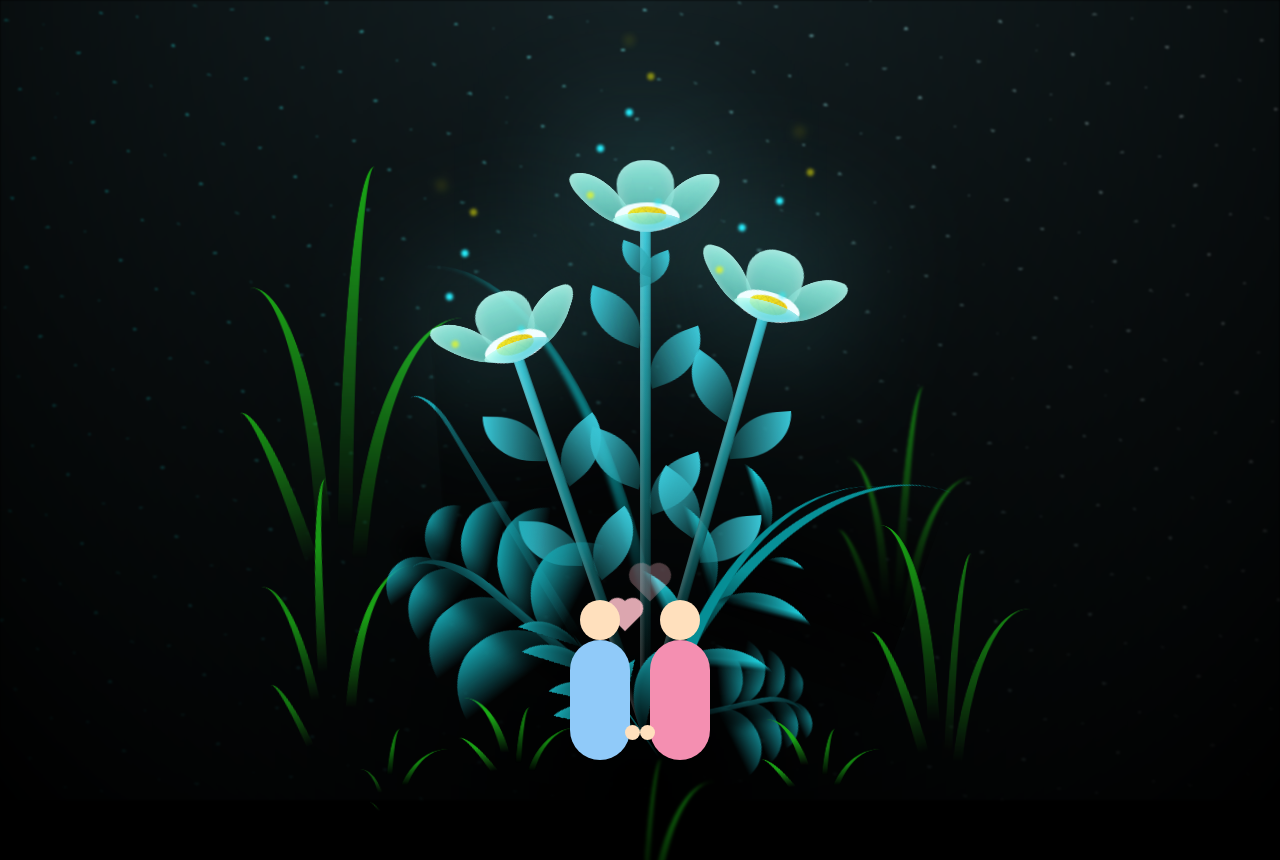
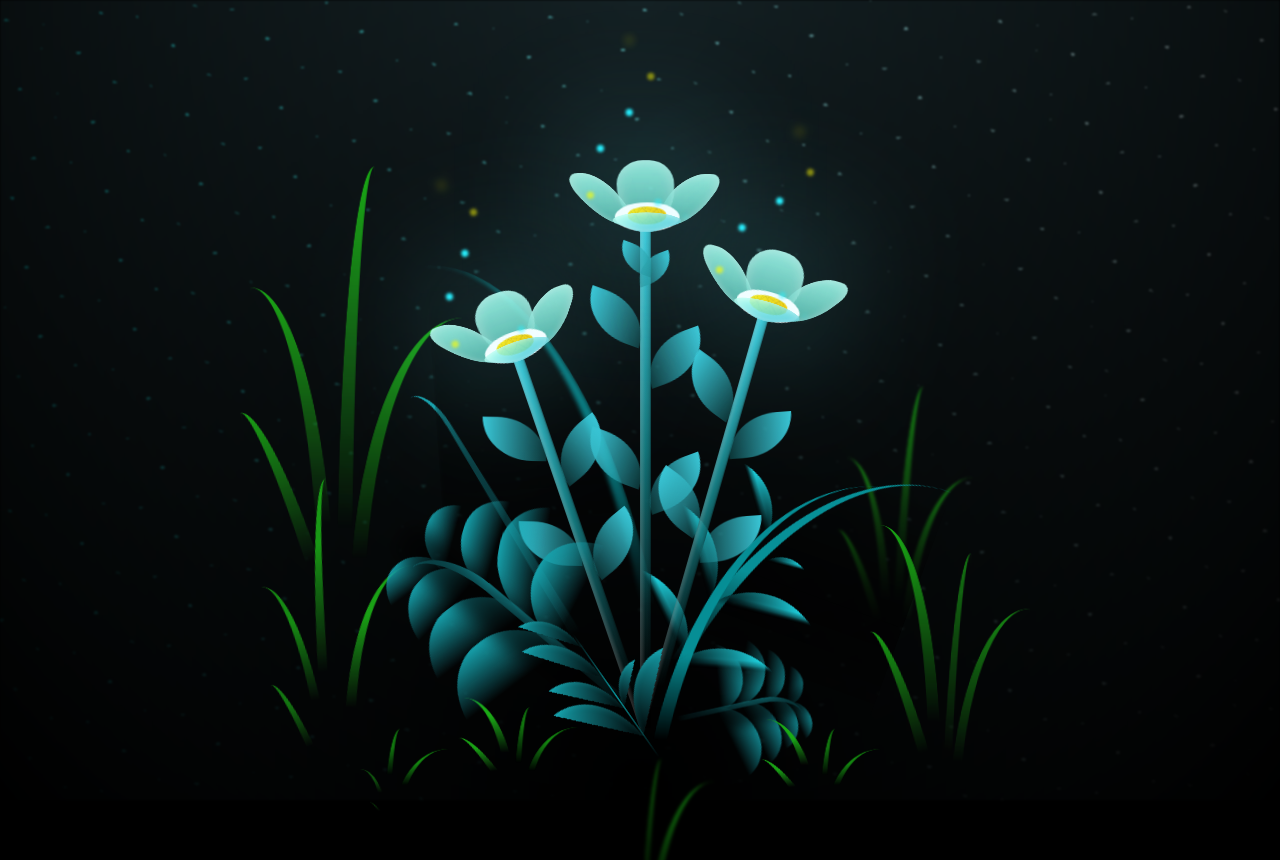
Before and after one commit to nafaa19/hadiah, a plain HTML site: page flower.html in a window 1280 px wide. Shown: the top 860 px of the page. Drawn offline with Linux system fonts and the light colour scheme.

Commit message:
Update flower.html

```diff
--- a/flower.html
+++ b/flower.html
@@ -7,130 +7,6 @@
     <link rel="stylesheet" href="css/main.css">
     <link rel="icon" href="img/flowers.png" type="image/x-icon">
     <title>flowers</title>
-<style>
-    /* === CSS Anak Laki-laki dan Perempuan Bergandengan === */
-    .kids-scene {
-      position: absolute;
-      bottom: 40px;
-      width: 100%;
-      height: 150px;
-      pointer-events: none;
-      z-index: 20;
-    }
-
-    .kid {
-      width: 60px;
-      height: 120px;
-      background-color: #fdd;
-      border-radius: 30px;
-      position: absolute;
-      bottom: 0;
-      animation-duration: 5s;
-      animation-fill-mode: forwards;
-    }
-
-    .kid::before {
-      content: '';
-      position: absolute;
-      top: -40px;
-      left: 50%;
-      transform: translateX(-50%);
-      width: 40px;
-      height: 40px;
-      background-color: #ffe0bd;
-      border-radius: 50%;
-      z-index: 1;
-    }
-
-    .kid.boy {
-      background-color: #90caf9;
-      left: -80px;
-      animation-name: move-boy;
-    }
-
-    .kid.girl {
-      background-color: #f48fb1;
-      right: -80px;
-      animation-name: move-girl;
-    }
-
-    .kid.boy::after, .kid.girl::after {
-      content: '';
-      position: absolute;
-      bottom: 20px;
-      width: 15px;
-      height: 15px;
-      background-color: #ffe0bd;
-      border-radius: 50%;
-    }
-
-    .kid.boy::after {
-      right: -10px;
-    }
-
-    .kid.girl::after {
-      left: -10px;
-    }
-
-    @keyframes move-boy {
-      0% { left: -80px; }
-      100% { left: calc(50% - 70px); }
-    }
-
-    @keyframes move-girl {
-      0% { right: -80px; }
-      100% { right: calc(50% - 70px); }
-    }
-
-    .hearts {
-      position: absolute;
-      bottom: 140px;
-      left: 50%;
-      transform: translateX(-50%);
-      pointer-events: none;
-    }
-
-    .heart {
-      width: 20px;
-      height: 20px;
-      background-color: pink;
-      position: absolute;
-      transform: rotate(45deg);
-      animation: float-heart 3s ease-in-out infinite;
-      opacity: 0;
-    }
-
-    .heart::before,
-    .heart::after {
-      content: "";
-      position: absolute;
-      width: 20px;
-      height: 20px;
-      background-color: pink;
-      border-radius: 50%;
-    }
-
-    .heart::before {
-      top: -10px;
-      left: 0;
-    }
-
-    .heart::after {
-      left: -10px;
-      top: 0;
-    }
-
-    .heart.delay1 { animation-delay: 1s; left: -25px; }
-    .heart.delay2 { animation-delay: 2s; left: 25px; }
-
-    @keyframes float-heart {
-      0%   { transform: translateY(0) scale(1) rotate(45deg); opacity: 0; }
-      10%  { opacity: 1; }
-      100% { transform: translateY(-60px) scale(1.3) rotate(45deg); opacity: 0; }
-    }
-  </style>
-
-</head>
 <body class="container">
 <audio autoplay loop style="display: none;">
   <source src="musik.mp3" type="audio/mpeg">
```
